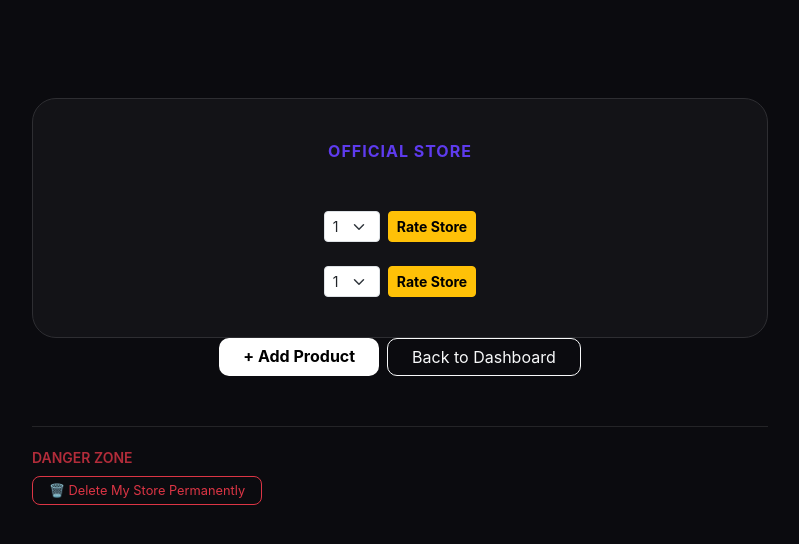
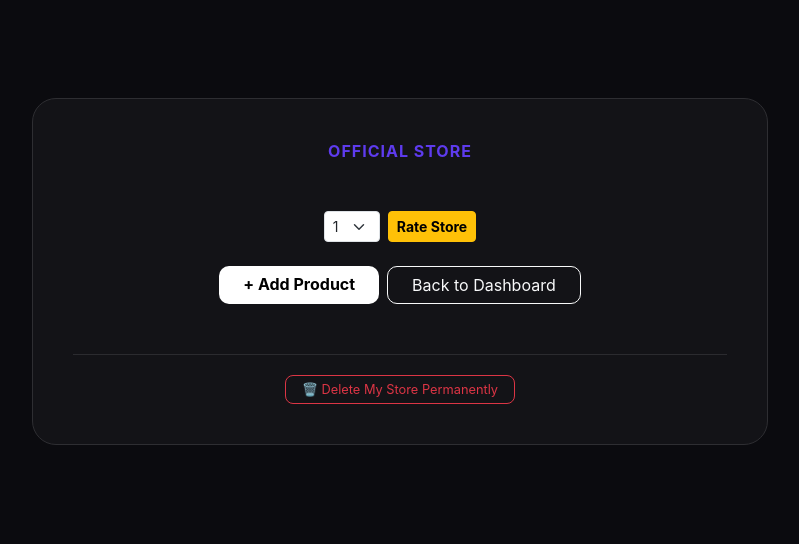
Before and after one commit to AreefHakim/G103, a Flask app: template templates/mystore.html in a window 1280 px wide. Shown: the top 544 px of the page, without its empty margins (240-1039 px from the left). Run offline with Flask 3, Linux system fonts and the light colour scheme; the template is opened without the code that fills it, so the values that code supplies are empty.

Commit message:
Update mystore.html

```diff
--- a/templates/mystore.html
+++ b/templates/mystore.html
@@ -38,26 +38,8 @@
                     <span class="label-text">Official Store</span>
                     <h2 class="display-5 mt-2 mb-4">{{ store.name }}</h2>
                     <p class="description mb-5">{{ store.description }}</p>
+
                     <div class="mb-4">
-    <form method="POST"
-          action="{{ url_for('rate_store', store_id=store.id) }}"
-          class="d-flex justify-content-center align-items-center gap-2">
-
-        <select name="rating" class="form-select form-select-sm w-auto">
-            <option value="1">1</option>
-            <option value="2">2</option>
-            <option value="3">3</option>
-            <option value="4">4</option>
-            <option value="5">5</option>
-        </select>
-
-        <button type="submit"
-                class="btn btn-sm btn-warning fw-bold">
-            Rate Store
-        </button>
-    </form>
-</div>
-
                         <form method="POST"
                               action="{{ url_for('rate_store', store_id=store.id) }}"
                               class="d-flex justify-content-center align-items-center gap-2">
@@ -87,7 +69,6 @@
                     </div>
 
                     <div class="danger-zone">
-                        <p class="text-danger small mb-2" style="font-weight: 600; opacity: 0.8;">DANGER ZONE</p>
                         <form action="{{ url_for('delete_store') }}" method="POST" onsubmit="return confirm('Are you sure you want to delete this store? All of your listed products will be permanently lost!');">
                             <button type="submit" class="btn btn-outline-danger btn-sm px-3" style="border-radius: 8px; font-size: 0.8rem;">
                                 🗑️ Delete My Store Permanently
```
Lines whose indentation alone changed are shown as unchanged.
